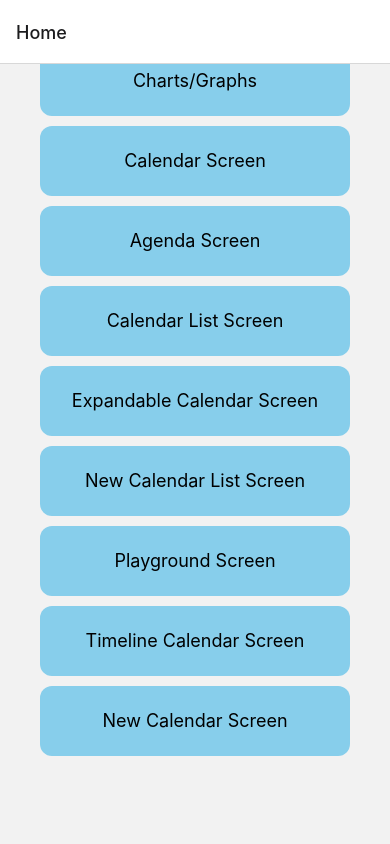
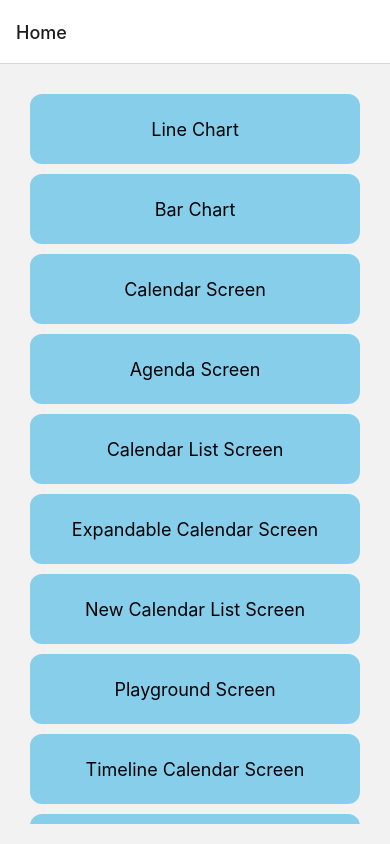
Before and after one commit to mithya-team/Obie-Native-Component, a React Native app: screen /Home in a window 390 px wide. Built offline with nearby package versions, Linux system fonts and the light colour scheme.

Commit message:
Create Bar Chart

```diff
--- a/App.tsx
+++ b/App.tsx
@@ -9,7 +9,6 @@ import React from 'react';
 import {NavigationContainer} from '@react-navigation/native';
 import {createNativeStackNavigator} from '@react-navigation/native-stack';
 import Home from './src/Screens/Home';
-import Charts from './src/Screens/Charts';
 import DatePickers from './src/Screens/DatePickers';
 import CalendarScreen from './src/Screens/Example/src/screens/calendarScreen';
 import AgendaScreen from './src/Screens/Example/src/screens/agendaScreen';
@@ -19,6 +18,8 @@ import NewCalendarListScreen from './src/Screens/Example/src/screens/newCalendar
 import PlaygroundScreen from './src/Screens/Example/src/screens/playgroundScreen';
 import TimelineCalendarScreen from './src/Screens/Example/src/screens/timelineCalendarScreen';
 import NewCalendarScreen from './src/Screens/Example/src/screens/calendarPlaygroundScreen';
+import LineChart from './src/Screens/Charts/LineChart';
+import BarChart from './src/Screens/Charts/BarChart';
 
 const Stack = createNativeStackNavigator();
 
@@ -27,7 +28,8 @@ function App(): JSX.Element {
     <NavigationContainer>
       <Stack.Navigator initialRouteName="Home">
         <Stack.Screen name="Home" component={Home} />
-        <Stack.Screen name="Charts" component={Charts} />
+        <Stack.Screen name="LineChart" component={LineChart} />
+        <Stack.Screen name="BarChart" component={BarChart} />
         <Stack.Screen name="DatePickers" component={DatePickers} />
         <Stack.Screen name="CalendarScreen" component={CalendarScreen} />
         <Stack.Screen name="AgendaScreen" component={AgendaScreen} />
--- /dev/null
+++ b/src/Components/Charts/BarChart/index.tsx
@@ -0,0 +1,38 @@
+import React, {FC} from 'react';
+import {View, StyleSheet} from 'react-native';
+import {BarChart as RNGCBarChart, yAxisSides} from 'react-native-gifted-charts';
+import {BarChartPropsType} from 'react-native-gifted-charts/src/BarChart/types';
+
+export interface IBarChart extends BarChartPropsType {}
+
+const BarChart: FC<IBarChart> = barChartProps => (
+  <View style={styles.barChartContainer}>
+    {/* {renderTitle()} */}
+    <RNGCBarChart
+      {...barChartProps}
+      barBorderRadius={16}
+      barWidth={30}
+      dashGap={0}
+      maxValue={350}
+      noOfSections={7}
+      rulesColor={'#e4f2f3'}
+      rulesThickness={1}
+      spacing={15}
+      stepHeight={40}
+      xAxisColor={'#e4f2f3'}
+      xAxisThickness={1}
+      yAxisLabelWidth={25}
+      yAxisSide={yAxisSides.RIGHT}
+      yAxisThickness={0}
+    />
+  </View>
+);
+
+export default BarChart;
+
+const styles = StyleSheet.create({
+  barChartContainer: {
+    paddingVertical: 20,
+    backgroundColor: 'white',
+  },
+});
--- a/src/Hooks/useMockData.ts
+++ /dev/null
@@ -1,50 +0,0 @@
-import {IBBTChart} from '../Components/Charts/BBTChart';
-
-const useMockData = (dataFor: 'BBTChart') => {
-  switch (dataFor) {
-    case 'BBTChart':
-      return mockBBTChartData;
-    default:
-      return [];
-  }
-};
-
-const mockBBTChartData: IBBTChart['data'] = [
-  {
-    day: 'S',
-    date: 12,
-    temperature: 97.4,
-  },
-  {
-    day: 'M',
-    date: 13,
-    temperature: 97.25,
-  },
-  {
-    day: 'T',
-    date: 14,
-    temperature: 97.6,
-  },
-  {
-    day: 'W',
-    date: 15,
-    temperature: 97.7,
-  },
-  {
-    day: 'T',
-    date: 16,
-    temperature: 97.75,
-  },
-  {
-    day: 'F',
-    date: 17,
-    temperature: 97.75,
-  },
-  {
-    day: 'S',
-    date: 18,
-    temperature: 97.5,
-  },
-];
-
-export default useMockData;
--- /dev/null
+++ b/src/Screens/Charts/BarChart/index.tsx
@@ -0,0 +1,19 @@
+import {View, StyleSheet} from 'react-native';
+import React, {FC} from 'react';
+import BarChartComponent from '../../../Components/Charts/BarChart';
+import {mockBarChartData} from '../../../commons/mockData';
+
+const BarChart: FC = () => (
+  <View style={styles.root}>
+    <BarChartComponent data={mockBarChartData} />
+  </View>
+);
+
+const styles = StyleSheet.create({
+  root: {
+    paddingHorizontal: 15,
+    backgroundColor: 'white',
+  },
+});
+
+export default BarChart;
--- /dev/null
+++ b/src/Screens/Charts/LineChart/index.tsx
@@ -0,0 +1,21 @@
+import {View, StyleSheet} from 'react-native';
+import React, {FC} from 'react';
+import LineChartComponent from '../../../Components/Charts/LineChart';
+import {mockLineChartData} from '../../../commons/mockData';
+
+const LineChart: FC = () => {
+  return (
+    <View style={styles.root}>
+      <LineChartComponent data={mockLineChartData} />
+    </View>
+  );
+};
+
+const styles = StyleSheet.create({
+  root: {
+    paddingHorizontal: 15,
+    backgroundColor: 'white',
+  },
+});
+
+export default LineChart;
--- a/src/Screens/Charts/index.tsx
+++ /dev/null
@@ -1,25 +0,0 @@
-import {StyleSheet, View} from 'react-native';
-import React, {FC} from 'react';
-import BBTChart from '../../Components/Charts/BBTChart';
-import useMockData from '../../Hooks/useMockData';
-
-export interface IChartsProps {}
-
-const Charts: FC = () => {
-  const data = useMockData('BBTChart');
-
-  return (
-    <View style={styles.root}>
-      <BBTChart data={data} />
-    </View>
-  );
-};
-
-export default Charts;
-
-const styles = StyleSheet.create({
-  root: {
-    paddingHorizontal: 15,
-    backgroundColor: 'white',
-  },
-});
--- a/src/Screens/Home/index.tsx
+++ b/src/Screens/Home/index.tsx
@@ -4,51 +4,45 @@ import {
   View,
   SafeAreaView,
   useWindowDimensions,
+  ScrollView,
 } from 'react-native';
 import React, {FC} from 'react';
 import Button from '../../Components/Button';
+import {NativeStackNavigationHelpers} from '@react-navigation/native-stack/lib/typescript/src/types';
 
 export interface IHomeProps {
-  // TODO - add navigation type
-  navigation: any;
+  navigation: NativeStackNavigationHelpers;
 }
 
 const Home: FC<IHomeProps> = ({navigation}) => {
   const {height} = useWindowDimensions();
   return (
-    <SafeAreaView style={{...styles.root, height: 0.75 * height}}>
-      <View style={styles.home}>
-        <Button onPress={() => navigation.navigate('Charts')}>
-          <Text style={styles.btnText}>Charts/Graphs</Text>
-        </Button>
-        <Button onPress={() => navigation.navigate('CalendarScreen')}>
-          <Text style={styles.btnText}>Calendar Screen</Text>
-        </Button>
-        <Button onPress={() => navigation.navigate('AgendaScreen')}>
-          <Text style={styles.btnText}>Agenda Screen</Text>
-        </Button>
-        <Button onPress={() => navigation.navigate('CalendarListScreen')}>
-          <Text style={styles.btnText}>Calendar List Screen</Text>
-        </Button>
-        <Button onPress={() => navigation.navigate('ExpandableCalendarScreen')}>
-          <Text style={styles.btnText}>Expandable Calendar Screen</Text>
-        </Button>
-        <Button onPress={() => navigation.navigate('NewCalendarListScreen')}>
-          <Text style={styles.btnText}>New Calendar List Screen</Text>
-        </Button>
-        <Button onPress={() => navigation.navigate('PlaygroundScreen')}>
-          <Text style={styles.btnText}>Playground Screen</Text>
-        </Button>
-        <Button onPress={() => navigation.navigate('TimelineCalendarScreen')}>
-          <Text style={styles.btnText}>Timeline Calendar Screen</Text>
-        </Button>
-        <Button onPress={() => navigation.navigate('NewCalendarScreen')}>
-          <Text style={styles.btnText}>New Calendar Screen</Text>
-        </Button>
-      </View>
+    <SafeAreaView style={{...styles.root, height: height * 0.9}}>
+      <ScrollView style={styles.scrollView}>
+        <View style={styles.home}>
+          {buttonData.map(({text, route}, index) => (
+            <Button key={index} onPress={() => navigation.navigate(route)}>
+              <Text style={styles.btnText}>{text}</Text>
+            </Button>
+          ))}
+        </View>
+      </ScrollView>
     </SafeAreaView>
   );
 };
+
+const buttonData = [
+  {route: 'LineChart', text: 'Line Chart'},
+  {route: 'BarChart', text: 'Bar Chart'},
+  {route: 'CalendarScreen', text: 'Calendar Screen'},
+  {route: 'AgendaScreen', text: 'Agenda Screen'},
+  {route: 'CalendarListScreen', text: 'Calendar List Screen'},
+  {route: 'ExpandableCalendarScreen', text: 'Expandable Calendar Screen'},
+  {route: 'NewCalendarListScreen', text: 'New Calendar List Screen'},
+  {route: 'PlaygroundScreen', text: 'Playground Screen'},
+  {route: 'TimelineCalendarScreen', text: 'Timeline Calendar Screen'},
+  {route: 'NewCalendarScreen', text: 'New Calendar Screen'},
+];
 
 export default Home;
 
@@ -59,9 +53,11 @@ const styles = StyleSheet.create({
     justifyContent: 'center',
     alignItems: 'center',
   },
+  scrollView: {
+    width: '100%',
+  },
   home: {
-    top: 20,
-    padding: 40,
+    padding: 30,
     width: '100%',
     gap: 10,
   },
--- /dev/null
+++ b/src/commons/mockData.ts
@@ -0,0 +1,50 @@
+import {BarChartPropsType} from 'react-native-gifted-charts/src/BarChart/types';
+import {ILineChart} from '../Components/Charts/LineChart';
+
+export const mockLineChartData: ILineChart['data'] = [
+  {
+    day: 'S',
+    date: 12,
+    temperature: 97.4,
+  },
+  {
+    day: 'M',
+    date: 13,
+    temperature: 97.25,
+  },
+  {
+    day: 'T',
+    date: 14,
+    temperature: 97.6,
+  },
+  {
+    day: 'W',
+    date: 15,
+    temperature: 97.7,
+  },
+  {
+    day: 'T',
+    date: 16,
+    temperature: 97.75,
+  },
+  {
+    day: 'F',
+    date: 17,
+    temperature: 97.75,
+  },
+  {
+    day: 'S',
+    date: 18,
+    temperature: 97.5,
+  },
+];
+
+export const mockBarChartData: BarChartPropsType['data'] = [
+  {value: 50, label: 'S', frontColor: 'lightgreen'},
+  {value: 100, label: 'M', frontColor: '#ffda5f'},
+  {value: 140, label: 'T', frontColor: '#ffb959'},
+  {value: 150, label: 'W', frontColor: 'orange'},
+  {value: 250, label: 'T', frontColor: '#f74d4c'},
+  {value: 300, label: 'F', frontColor: 'violet'},
+  {value: 350, label: 'S', frontColor: '#b55757'},
+];
```
Also changed, not shown: src/Components/Charts/LineChart/index.tsx (renamed from src/Components/Charts/BBTChart/index.tsx, +13 -10 lines).
